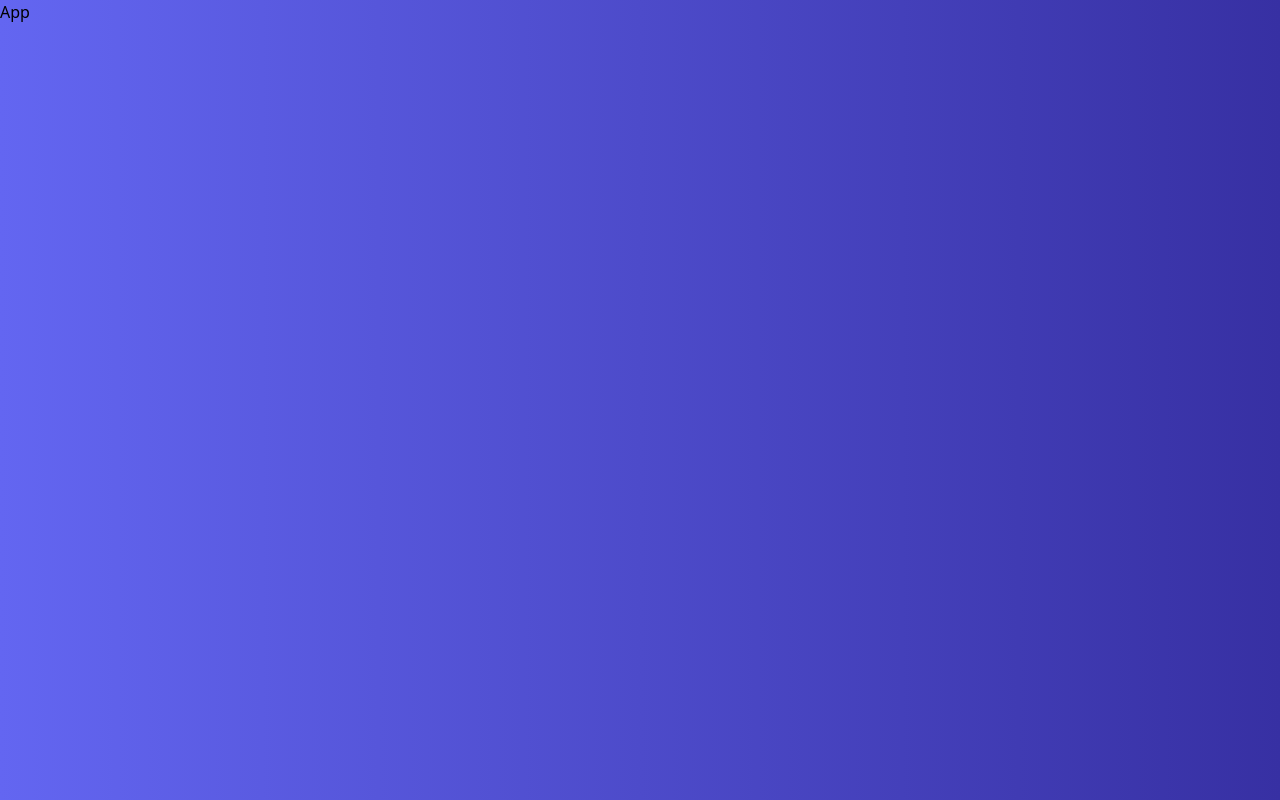
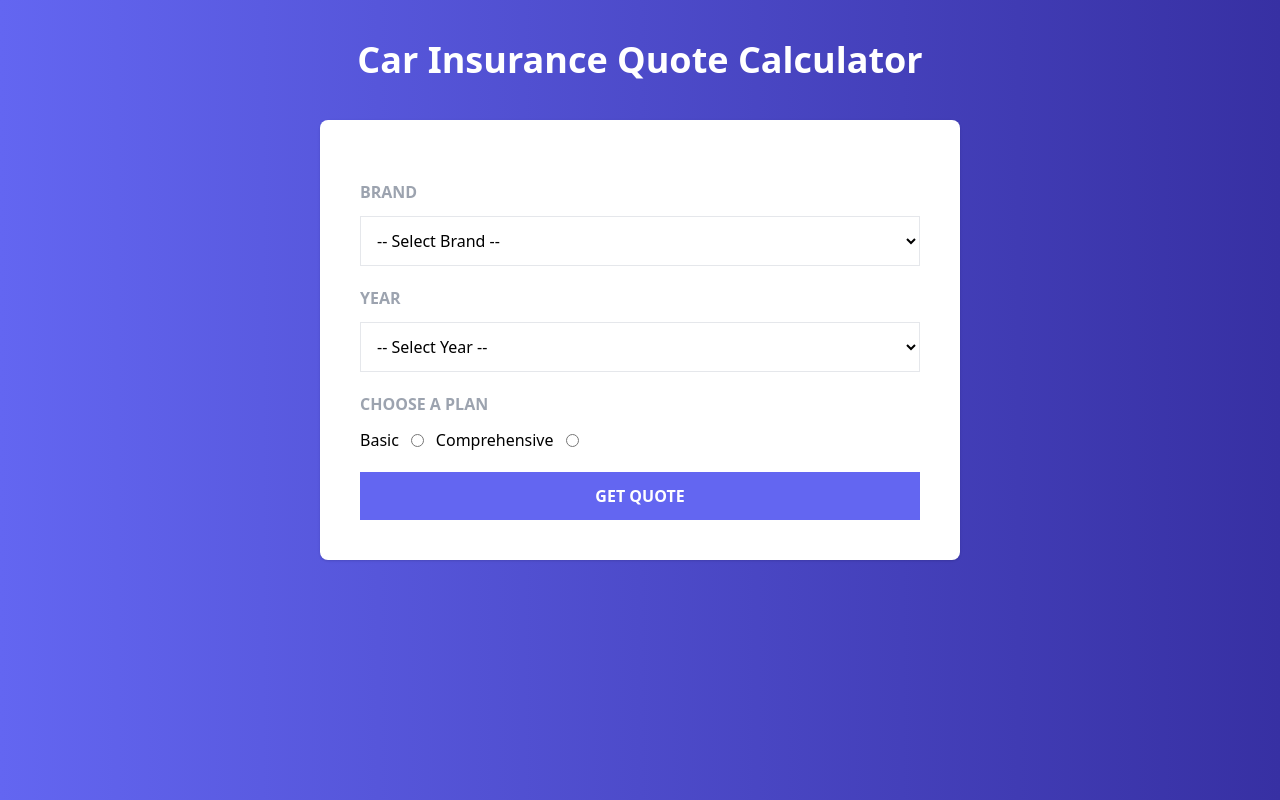
Before and after one commit to MaxiBelli/CAR-INSURENCE-QUOTER, a React (Vite) app: page / in a window 1280 px wide. Built offline with nearby package versions, Linux system fonts and the light colour scheme.

Commit message:
feat: add Form

```diff
--- a/src/App.jsx
+++ b/src/App.jsx
@@ -1,5 +1,9 @@
+import InsuranceApp from "./components/InsuranceApp";
+
 function App() {
-  return <h1>App</h1>;
+
+
+  return <InsuranceApp />;
 }
 
 export default App;
--- /dev/null
+++ b/src/components/Form.jsx
@@ -0,0 +1,68 @@
+import { Fragment } from "react";
+import { BRANDS, YEARS, PLANS } from "../constants";
+
+const Form = () => {
+  return (
+    <>
+      <form>
+        <div className="my-5">
+          <label className="block mb-3 font-bold text-gray-400 uppercase">
+            Brand
+          </label>
+          <select
+            name="brand"
+            className="w-full p-3 bg-white border border-gray-200"
+          >
+            <option value="">-- Select Brand --</option>
+
+            {BRANDS.map((brand) => (
+              <option key={brand.id} value={brand.id}>
+                {brand.name}
+              </option>
+            ))}
+          </select>
+        </div>
+
+        <div className="my-5">
+          <label className="block mb-3 font-bold text-gray-400 uppercase">
+            Year
+          </label>
+          <select
+            name="year"
+            className="w-full p-3 bg-white border border-gray-200"
+          >
+            <option value="">-- Select Year --</option>
+
+            {YEARS.map((year) => (
+              <option key={year} value={year}>
+                {year}
+              </option>
+            ))}
+          </select>
+        </div>
+
+        <div className="my-5">
+          <label className="block mb-3 font-bold text-gray-400 uppercase">
+            Choose a Plan
+          </label>
+          <div className="flex gap-3 items-center">
+            {PLANS.map((plan) => (
+              <Fragment key={plan.id}>
+                <label>{plan.name}</label>
+                <input type="radio" name="plan" value={plan.id} />
+              </Fragment>
+            ))}
+          </div>
+        </div>
+
+        <input
+          type="submit"
+          className="w-full bg-indigo-500 hover:bg-indigo-600 transition-colors text-white cursor-pointer p-3 uppercase font-bold"
+          value="Get Quote"
+        />
+      </form>
+    </>
+  );
+};
+
+export default Form;
--- /dev/null
+++ b/src/components/InsuranceApp.jsx
@@ -0,0 +1,19 @@
+import Form from "./Form";
+
+const InsuranceApp = () => {
+  return (
+    <>
+      <header className="my-10">
+        <h1 className="text-white text-center text-4xl font-black">
+          Car Insurance Quote Calculator
+        </h1>
+      </header>
+
+      <main className="bg-white md:w-2/3 lg:w-2/4 mx-auto shadow rounded-lg p-10">
+        <Form />
+      </main>
+    </>
+  );
+};
+
+export default InsuranceApp;
--- /dev/null
+++ b/src/constants/index.js
@@ -0,0 +1,16 @@
+export const BRANDS = [
+  { id: 1, name: "European" },
+  { id: 2, name: "American" },
+  { id: 3, name: "Asian" },
+];
+
+const YEARMAX = new Date().getFullYear();
+export const YEARS = Array.from(
+  new Array(20),
+  (value, index) => YEARMAX - index
+);
+
+export const PLANS = [
+  { id: 1, name: "Basic" },
+  { id: 2, name: "Comprehensive" },
+];
```
